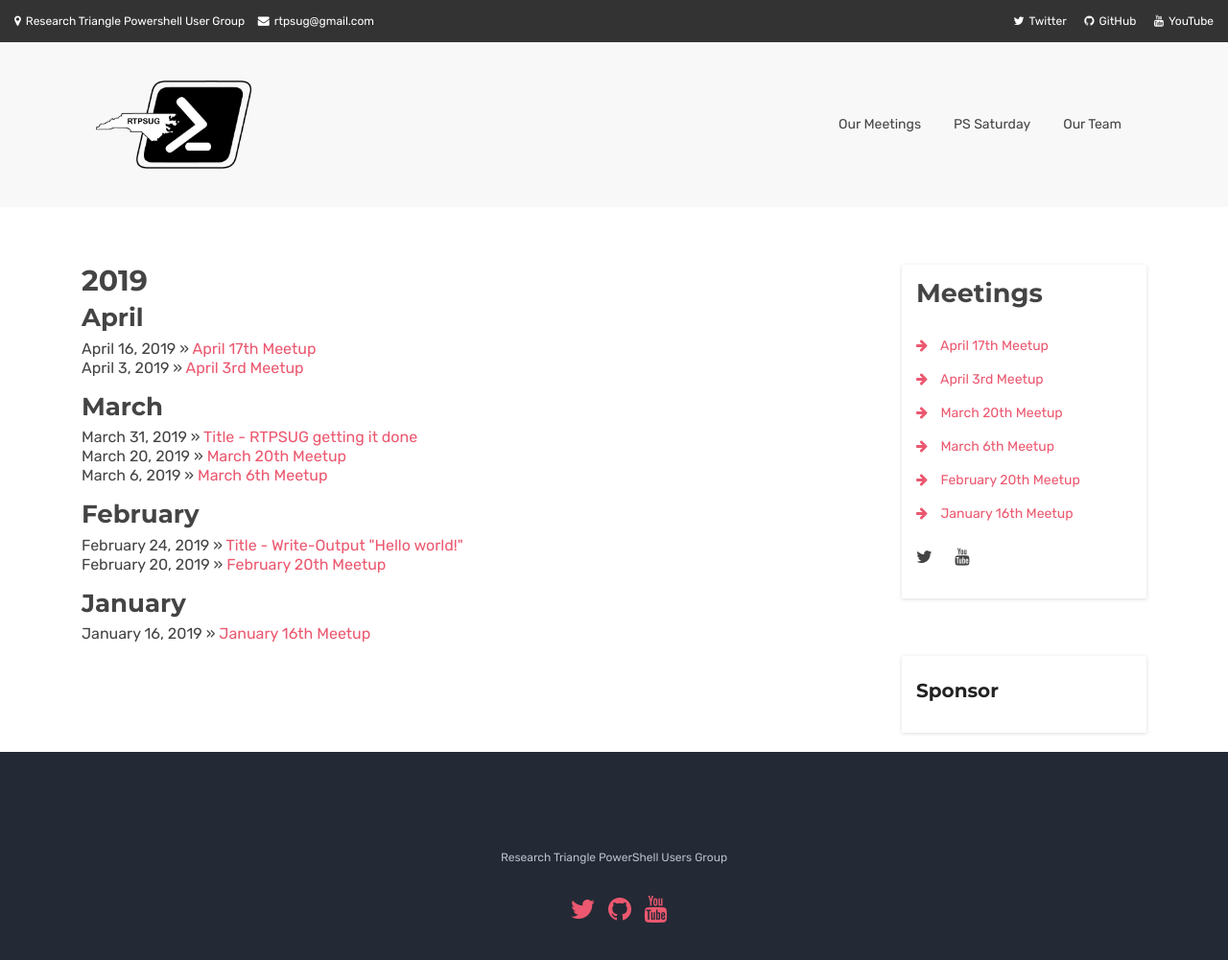
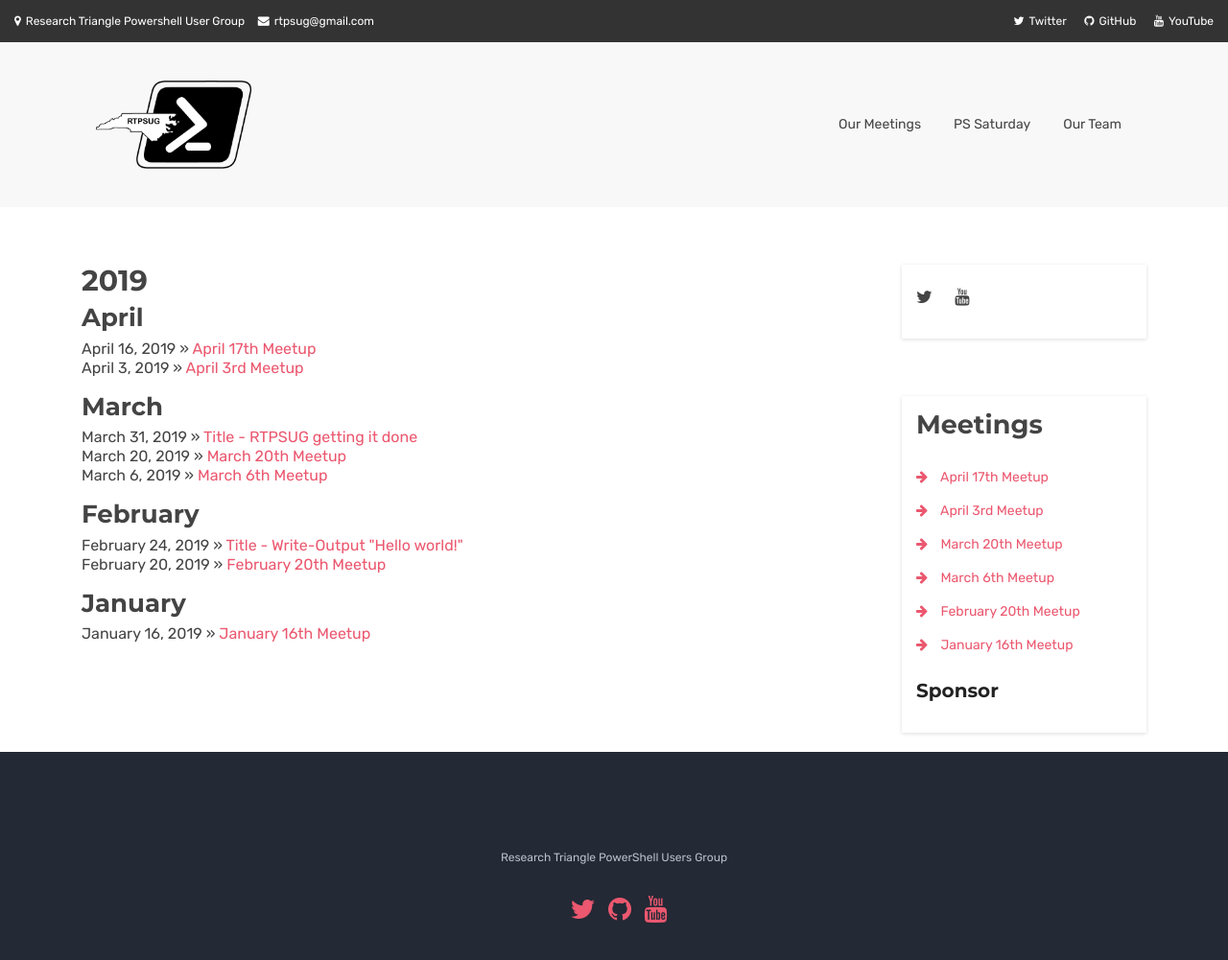
Before and after one commit to rtpsug/rtpsug.github.io, a Jekyll site: the page built from archive.html, in a window 1280 px wide and 1064 px high. Shown: the top 1001 px of the window at 96% size. Built offline with Jekyll 4.4.1, drawn with Linux system fonts in a browser that asks for light colours.

Commit message:
make block list sticket on page

```diff
--- a/_includes/side-bar.html
+++ b/_includes/side-bar.html
@@ -4,13 +4,13 @@
             <h4><a href="{{ site.author.site }}">{{ site.author.name }}</a></h4>
             <p>{{ site.author.description }}</p>
           -->
-            {% include blog-block.html %}
             {% include social-block.html %}
           </div>
 
           <div class="mb-60"></div>
 
           <div class="blog-block blog-posts-widget side-bar sticky-top">
+            {% include blog-block.html %}
             <div class="widget-title">
               <h4>Sponsor</h4>
             </div>
```
